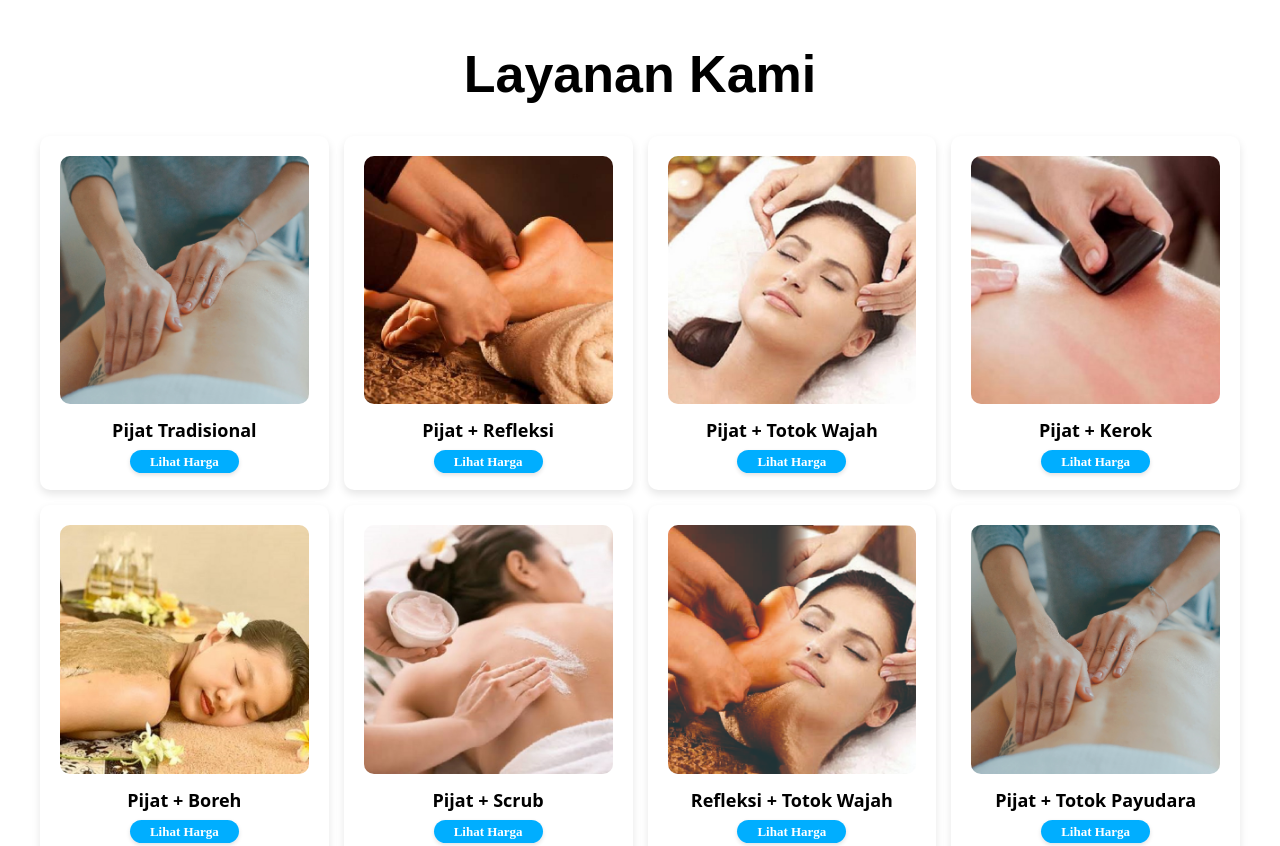
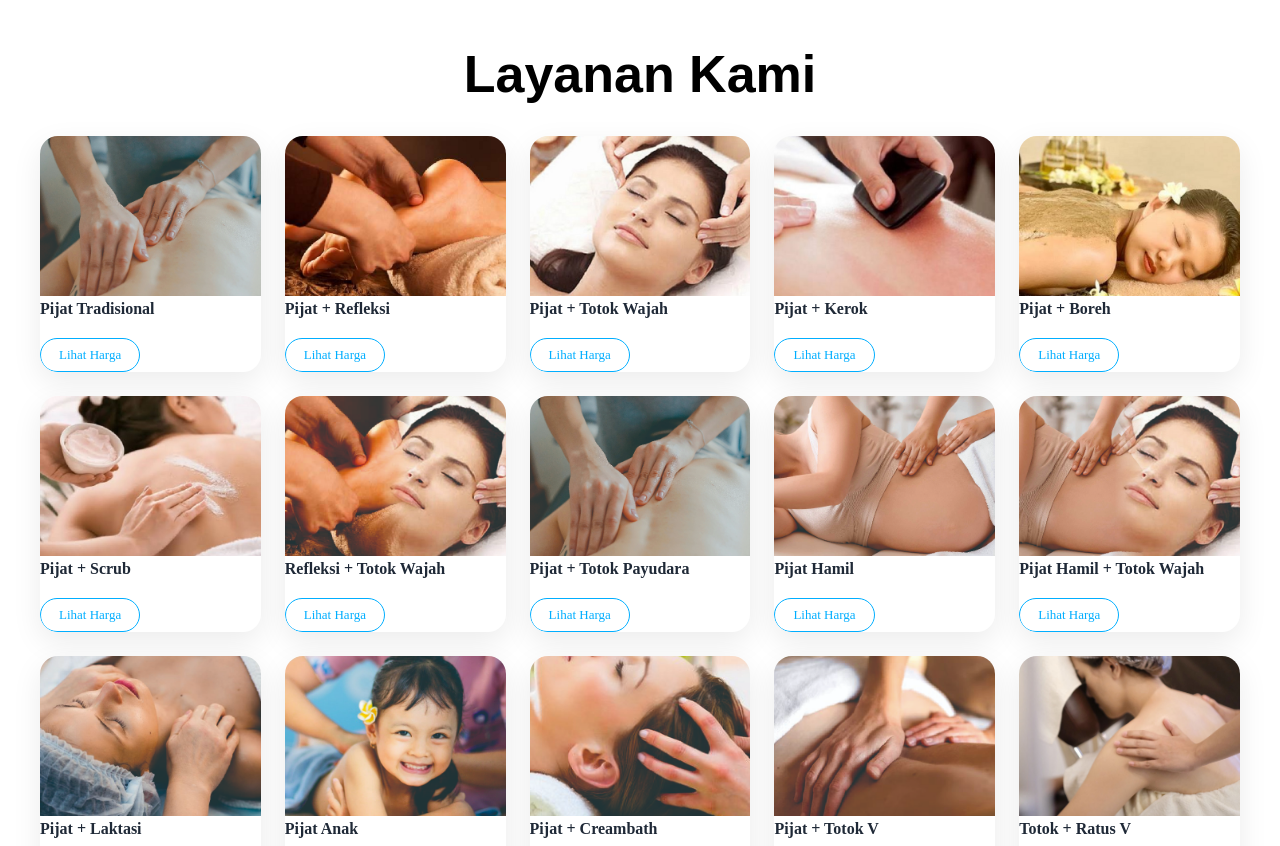
Before and after one commit to fathiirmaulanaa/spanirmala, a plain HTML site: page index.html in a window 1280 px wide. Shown: the part 1500-2346 px from the top of the page. Drawn offline with Linux system fonts and the light colour scheme.

Commit message:
style bruuhhh

```diff
--- a/style.css
+++ b/style.css
@@ -538,48 +538,64 @@ button[type="submit"]:hover {
 /*LIST CARD*/
 .container-list-card {
   display: grid;
-  grid-template-columns: repeat(4, 2fr);
-  gap: 15px;
+  grid-template-columns: repeat(auto-fit, minmax(220px, 1fr));
+  gap: 24px;
 }
 
+/* CARD */
 .list-card {
-  background: white;
-  padding: 20px;
-  border-radius: 10px;
-  text-align: center;
-  box-shadow: 0 4px 8px rgba(0, 0, 0, 0.1);
-  transition: transform 0.3s ease-in-out;
-}
-
-.list-card img {
-  max-width: 100%;
-  border-radius: 10px;
-}
-
-.list-card a {
-  text-decoration: none;
-  font-weight: 600;
-  background-color: #00aeff;
-  box-shadow: rgba(0, 0, 0, 0.2) 0 0px 0px 0px,
-    rgba(0, 0, 0, 0.14) 0 0px 0px 0px, rgba(0, 0, 0, 0.12) 0 2px 4px 0px;
-  padding: 4px 20px;
-  border-radius: 20px;
-  font-size: small;
-  color: #fff;
-  transition: all 0.2s;
+  background: #ffffff;
+  border-radius: 18px;
+  overflow: hidden;
+  box-shadow: 0 10px 30px rgba(0, 0, 0, 0.08);
+  transition: all 0.35s ease;
+  position: relative;
 }
 
 .list-card:hover {
-  transform: translateY(-5px);
+  transform: translateY(-8px);
+  box-shadow: 0 20px 40px rgba(0, 174, 255, 0.25);
 }
 
+/* IMAGE */
+.list-card img {
+  width: 100%;
+  height: 160px;
+  object-fit: cover;
+}
+
+/* CONTENT */
+.list-card .content {
+  padding: 16px;
+}
+
+/* TITLE */
 .list-title {
-  margin: 10px 0 10px;
-  font-size: 18px;
-  color: rgb(0, 0, 0);
-  font-family: system-ui, -apple-system, BlinkMacSystemFont, "Segoe UI", Roboto,
-    Oxygen, Ubuntu, Cantarell, "Open Sans", "Helvetica Neue", sans-serif;
+  font-size: 16px;
+  font-weight: 600;
+  margin-bottom: 10px;
+  color: #1f2937;
 }
+
+/* BUTTON */
+.list-card a {
+  display: inline-block;
+  margin-top: 10px;
+  padding: 8px 18px;
+  font-size: 13px;
+  font-weight: 500;
+  color: #00aeff;
+  border: 1.5px solid #00aeff;
+  border-radius: 999px;
+  text-decoration: none;
+  transition: all 0.25s ease;
+}
+
+.list-card a:hover {
+  background: #00aeff;
+  color: #fff;
+}
+
 
 /*footer*/
 footer p {
```
